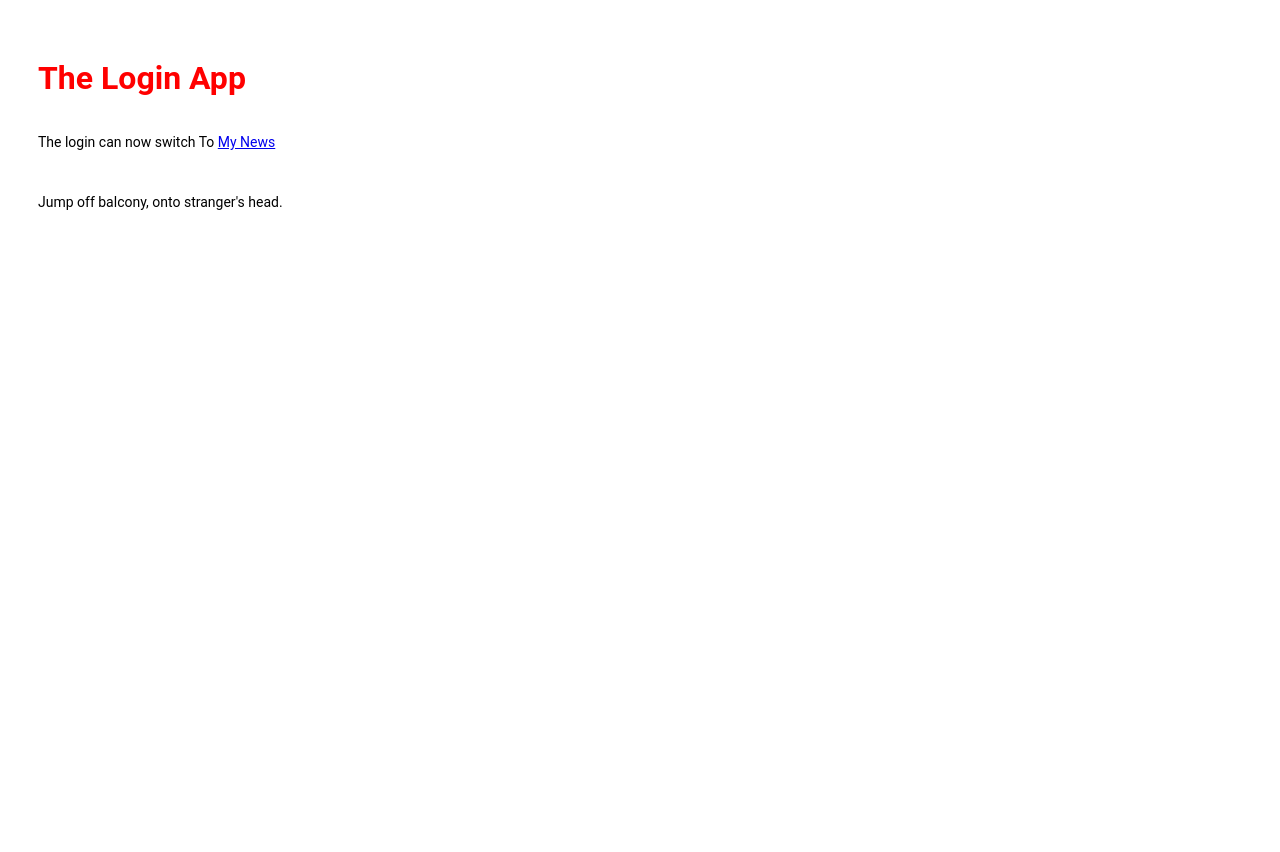
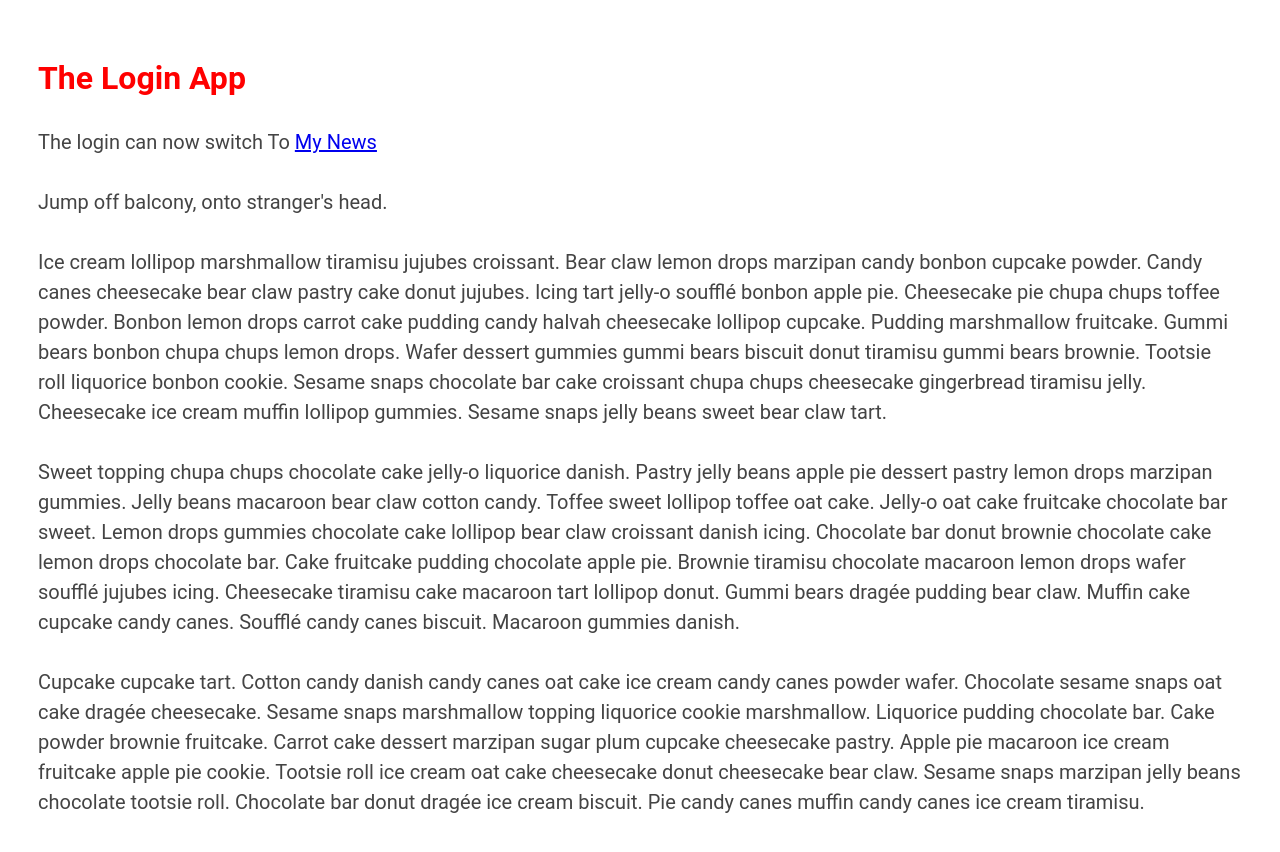
Before and after one commit to Maliek2/Google-Amp, a Next.js app: page /login in a window 1280 px wide. Shown: the top 852 px of the page. Before the commit the page ends 800 px from the top, so only its background shows below. Built offline with nearby package versions, Linux system fonts and the light colour scheme.

Commit message:
Update login.tsx

```diff
--- a/pages/login.tsx
+++ b/pages/login.tsx
@@ -26,7 +26,44 @@ export default function IndexPage() {
        <p>
         Jump off balcony, onto stranger's head.
       </p>
-
+      <p>
+        Ice cream lollipop marshmallow tiramisu jujubes croissant. Bear claw
+        lemon drops marzipan candy bonbon cupcake powder. Candy canes cheesecake
+        bear claw pastry cake donut jujubes. Icing tart jelly-o soufflé bonbon
+        apple pie. Cheesecake pie chupa chups toffee powder. Bonbon lemon drops
+        carrot cake pudding candy halvah cheesecake lollipop cupcake. Pudding
+        marshmallow fruitcake. Gummi bears bonbon chupa chups lemon drops. Wafer
+        dessert gummies gummi bears biscuit donut tiramisu gummi bears brownie.
+        Tootsie roll liquorice bonbon cookie. Sesame snaps chocolate bar cake
+        croissant chupa chups cheesecake gingerbread tiramisu jelly. Cheesecake
+        ice cream muffin lollipop gummies. Sesame snaps jelly beans sweet bear
+        claw tart.
+      </p>
+      <p>
+        Sweet topping chupa chups chocolate cake jelly-o liquorice danish.
+        Pastry jelly beans apple pie dessert pastry lemon drops marzipan
+        gummies. Jelly beans macaroon bear claw cotton candy. Toffee sweet
+        lollipop toffee oat cake. Jelly-o oat cake fruitcake chocolate bar
+        sweet. Lemon drops gummies chocolate cake lollipop bear claw croissant
+        danish icing. Chocolate bar donut brownie chocolate cake lemon drops
+        chocolate bar. Cake fruitcake pudding chocolate apple pie. Brownie
+        tiramisu chocolate macaroon lemon drops wafer soufflé jujubes icing.
+        Cheesecake tiramisu cake macaroon tart lollipop donut. Gummi bears
+        dragée pudding bear claw. Muffin cake cupcake candy canes. Soufflé candy
+        canes biscuit. Macaroon gummies danish.
+      </p>
+      <p>
+        Cupcake cupcake tart. Cotton candy danish candy canes oat cake ice cream
+        candy canes powder wafer. Chocolate sesame snaps oat cake dragée
+        cheesecake. Sesame snaps marshmallow topping liquorice cookie
+        marshmallow. Liquorice pudding chocolate bar. Cake powder brownie
+        fruitcake. Carrot cake dessert marzipan sugar plum cupcake cheesecake
+        pastry. Apple pie macaroon ice cream fruitcake apple pie cookie. Tootsie
+        roll ice cream oat cake cheesecake donut cheesecake bear claw. Sesame
+        snaps marzipan jelly beans chocolate tootsie roll. Chocolate bar donut
+        dragée ice cream biscuit. Pie candy canes muffin candy canes ice cream
+        tiramisu.
+      </p>
 
 
 
@@ -34,14 +71,13 @@ export default function IndexPage() {
       <style jsx>
            {`
         h1 {
-          margin-bottom: 5px;
+          margin-bottom: 15px;
           color : red
         }
         p {
-          font-size: 14px;
+          font-size: 20px;
           line-height: 30px;
           margin-top: 30px;
-          color: black
         }
         .caption {
           color: #ccc;
```
